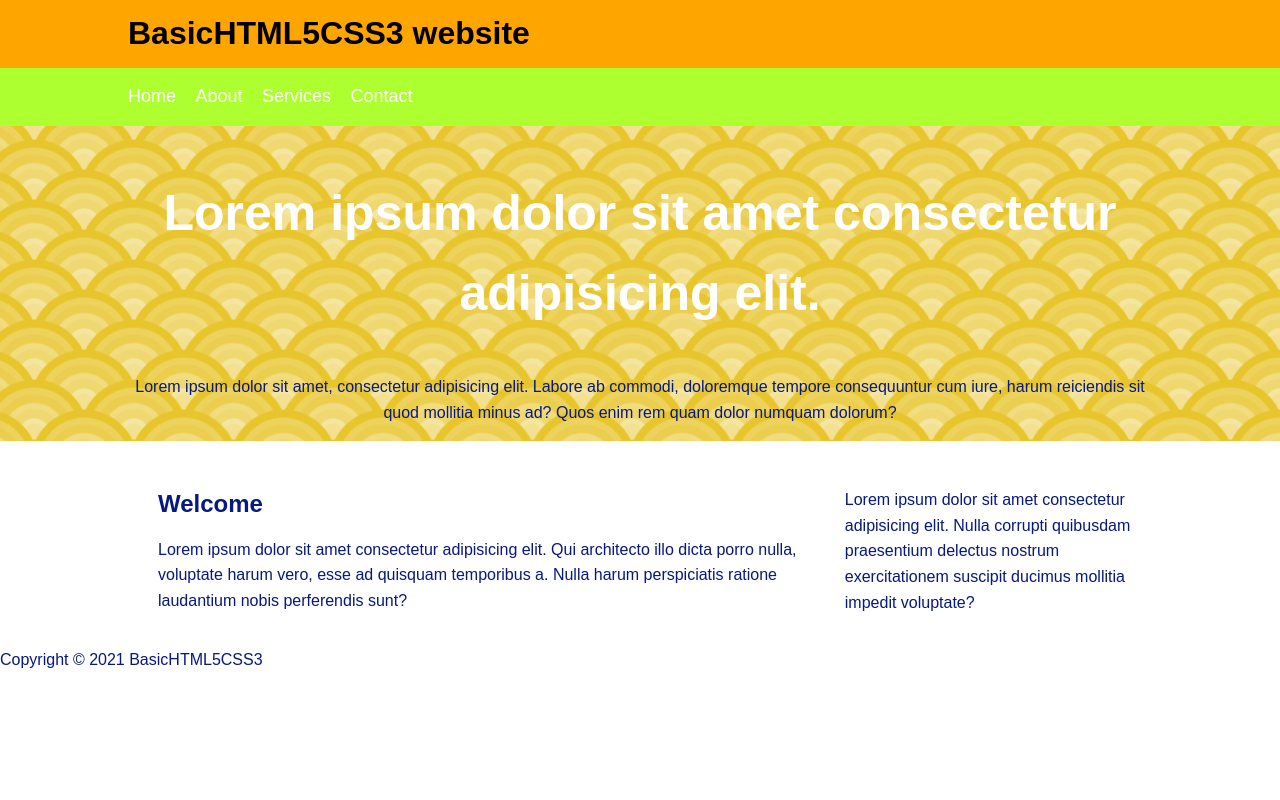
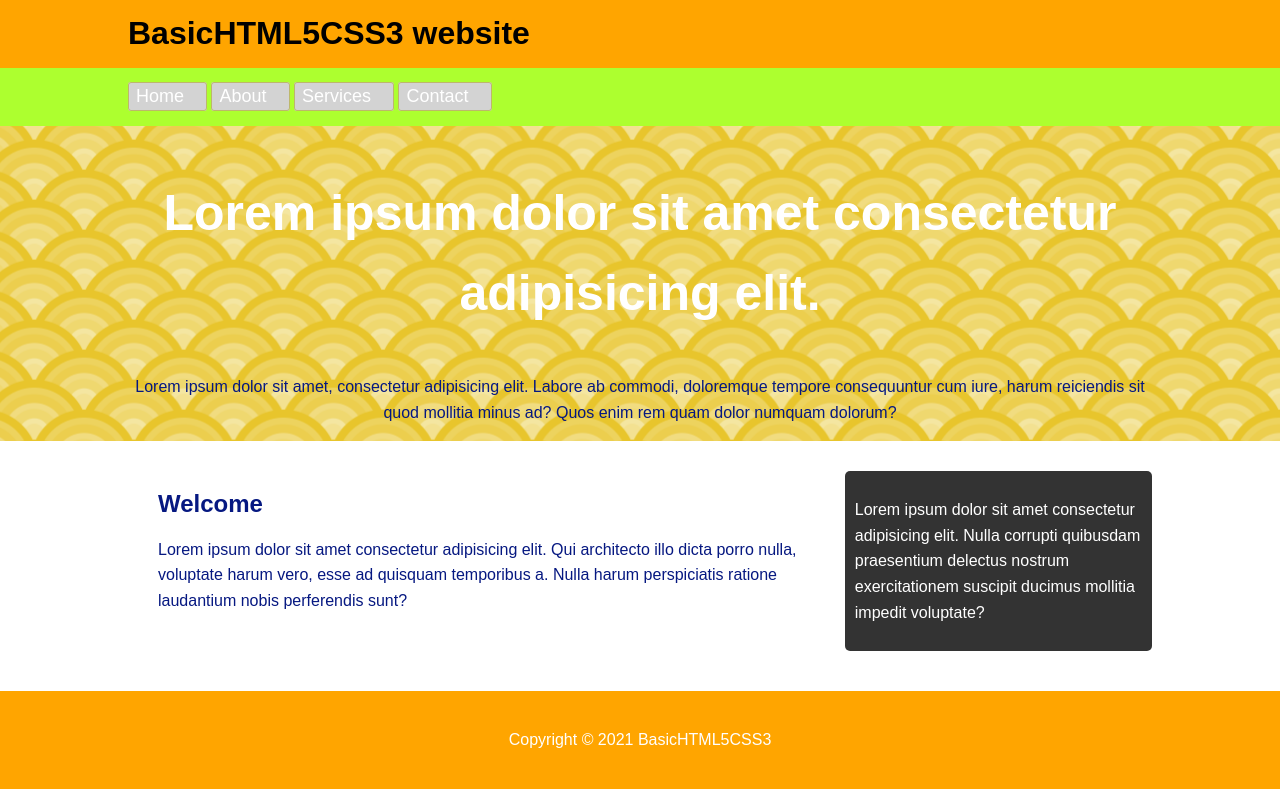
Before and after one commit to DustyDaze/BasicHTML5CSS3, a plain HTML site: page index.html in a window 1280 px wide. Drawn offline with Linux system fonts and the light colour scheme.

Commit message:
Navbar CSS tweaked

```diff
--- a/css/style.css
+++ b/css/style.css
@@ -30,6 +30,15 @@ body {
 }
 #navbar li{
   display: inline;
+  border-style: solid;
+  border-width: 1px;
+  border-color: darkkhaki;
+  border-radius: 3px;
+  padding: 5px 7px 5px 7px;
+  background-color: lightgrey;
+}
+#navbar li:hover{
+  background-color: silver;
 }
 #navbar a{
   color: #fff;
@@ -56,7 +65,22 @@ body {
   padding: 0 30px;
   box-sizing: border-box;
 }
-
+#sidebar{
+  float: right;
+  width: 30%;
+  background: #333;
+  color: #fff;
+  padding: 10px;
+  box-sizing: border-box;
+  border-radius: 5px;
+}
+#main-footer{
+  background:orange;
+  color: #fff;
+  text-align: center;
+  padding: 20px;
+  margin-top: 40px;
+  }
 @media (max-width:600px) {
   #main{
       width: 100%;
--- a/index.html
+++ b/index.html
@@ -10,20 +10,23 @@
 <body>
     <header id="main-header">
         <div class="container">
-        <h1>BasicHTML5CSS3 website</h1>
+            <h1 title="My groovy test site for basic HTML & CSS3 investigation">
+                BasicHTML5CSS3 website
+            </h1>
         </div>
     </header>
     <nav id="navbar">
         <div class="container" id="navbar">
             <ul>
-                <li><a href="#">Home</a></li>
-                <li><a href="#">About</a></li>
-                <li><a href="#">Services</a></li>
-                <li><a href="#">Contact</a></li>
+                <li><a href="#"title="Home">Home</a></li>
+                <li><a href="#"title="About">About</a></li>
+                <li><a href="#"title="Services">Services</a></li>
+                <li><a href="#"title="Contact">Contact</a></li>
             </ul>
         </div>
 
     </nav>
+
     <section id="showcase">
         <div class="container">
             <h1>Lorem ipsum dolor sit amet consectetur adipisicing elit.</h1>
```
